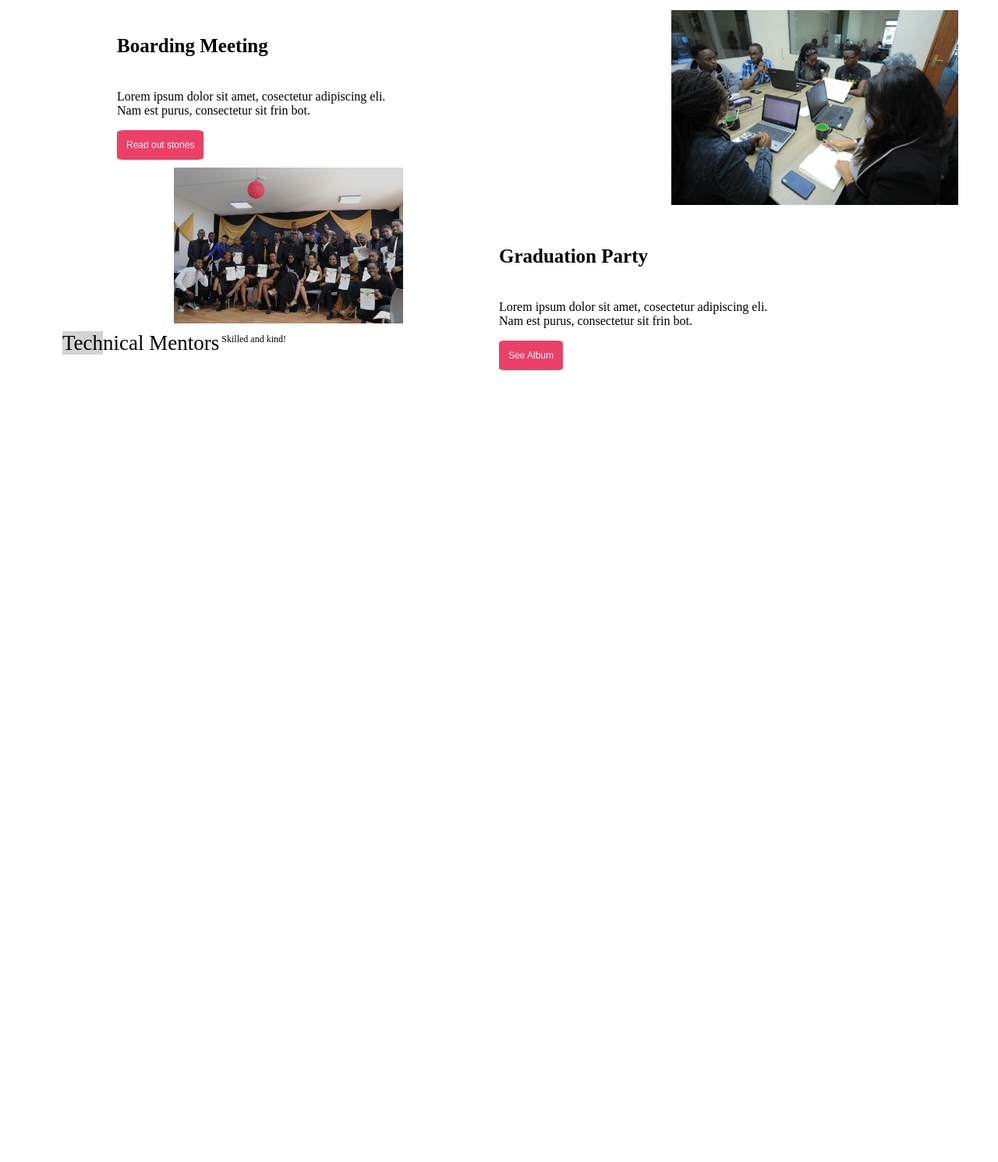
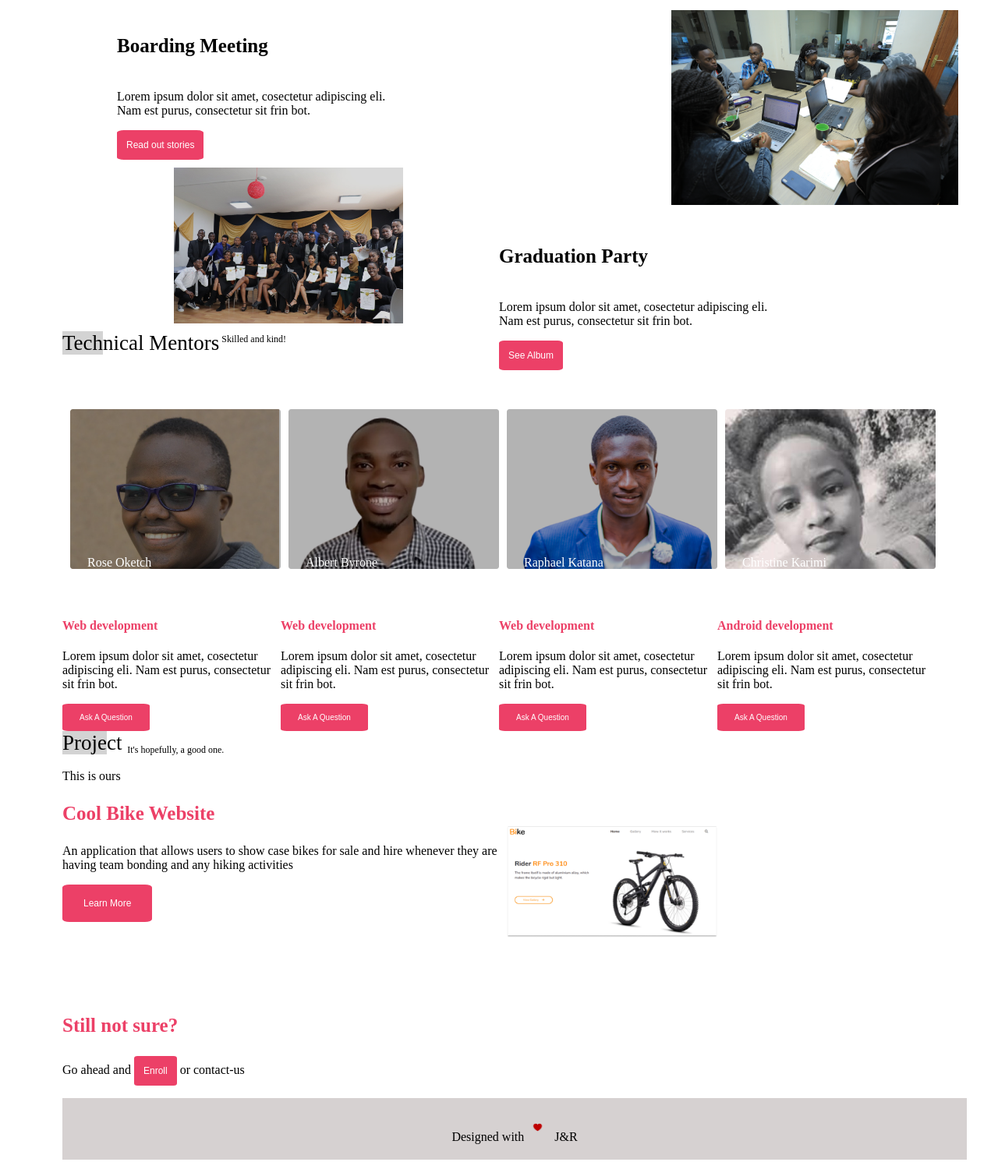
Before and after one commit to carreuky/Week-1-IP, a plain HTML site: page index.html in a window 1280 px wide. Shown: the part 910-2401 px from the top of the page at 78% size. Before the commit the page ends 1393 px from the top, so only its background shows below. Drawn offline with Linux system fonts and the light colour scheme.

Commit message:
Final part

```diff
--- a/index.html
+++ b/index.html
@@ -88,3 +88,73 @@
 
       <p style="margin-top: 70px ;font-size: 27px"><span1 style="color: #000">
         <span1 style="background-color: #D3D3D3">Tech</span1>nical Mentors</span1><sup style="font-size: 12px"> Skilled and kind!</sup></p>
+
+
+        <div class ="row">
+          <div class="column">
+            <div class="img_container">
+              <img src="./assets/Images/image 5.png" alt="Rose Oketch">
+              <div class="bottom-left" style="padding: -10px;">Rose Oketch</div>
+
+             </div>
+          <h4>Web development</h4>
+          <p>Lorem ipsum dolor sit amet, cosectetur adipiscing eli. Nam est purus, consectetur sit frin bot.</p>
+          <button>Ask A Question</button>
+          </div>
+          <div class="column " >
+            <div class="img_container">
+              <img src="./assets/Images/image 6.jpg" alt="Albert Byrone">
+              <div class="bottom-left" style="padding: -10px;">Albert Byrone</div>
+          </div>
+          <h4>Web development</h4>
+          <p>Lorem ipsum dolor sit amet, cosectetur adipiscing eli. Nam est purus, consectetur sit frin bot.</p>
+          <button>Ask A Question</button>
+          </div>
+          <div class="column ">
+            <div class="img_container">
+              <img src="./assets/Images/image 7.jpg" alt="Raphael Katana">
+              <div class="bottom-left" style="padding: -10px;">Raphael Katana</div>
+
+             </div>
+          <h4>Web development</h4>
+          <p>Lorem ipsum dolor sit amet, cosectetur adipiscing eli. Nam est purus, consectetur sit frin bot.</p>
+          <button>Ask A Question</button>
+          </div>
+          <div class="column ">
+            <div class="img_container">
+              <img src="./assets/Images/image 8.png" alt="Christine Karimi">
+              <div class="bottom-left" style="padding: -10px;">Christine Karimi</div>
+
+             </div>
+          <h4>Android development</h4>
+          <p>Lorem ipsum dolor sit amet, cosectetur adipiscing eli. Nam est purus, consectetur sit frin bot.</p>
+          <button>Ask A Question</button>
+          </div>
+          </div>
+
+
+      <p><span2 style="color: #000;font-size: 27px"><span2 style="background-color: #D3D3D3">
+        Proje</span2>ct </span2><sub style="font-size: 12px"> It's hopefully, a good one.</sub></p>
+      <div class="bmeeting">
+      <h7>This is ours</h7>
+
+      <h3>Cool Bike Website</h3>
+
+      <p>An application that allows users to show case bikes for sale and hire whenever they are having team bonding and any hiking activities</p>
+
+      <button>Learn More</button>
+      </div>
+      <div class="img">
+      <img src="./assets/Images/image 9.jpg" alt="Bike">
+      </div>
+
+      <h3>Still not sure?</h3>
+
+      <p>Go ahead and <button class="lastbutton" display="block">Enroll</button> or <a href="https://moringaschool.com/contact-us/" target="_blank" > contact-us</a></p>
+
+
+      <p2>Designed with<img class="emoji" src="./assets/Images/heart.png" alt="Emoji"> J&R</p2>
+
+
+  </body>
+  </html>
```
